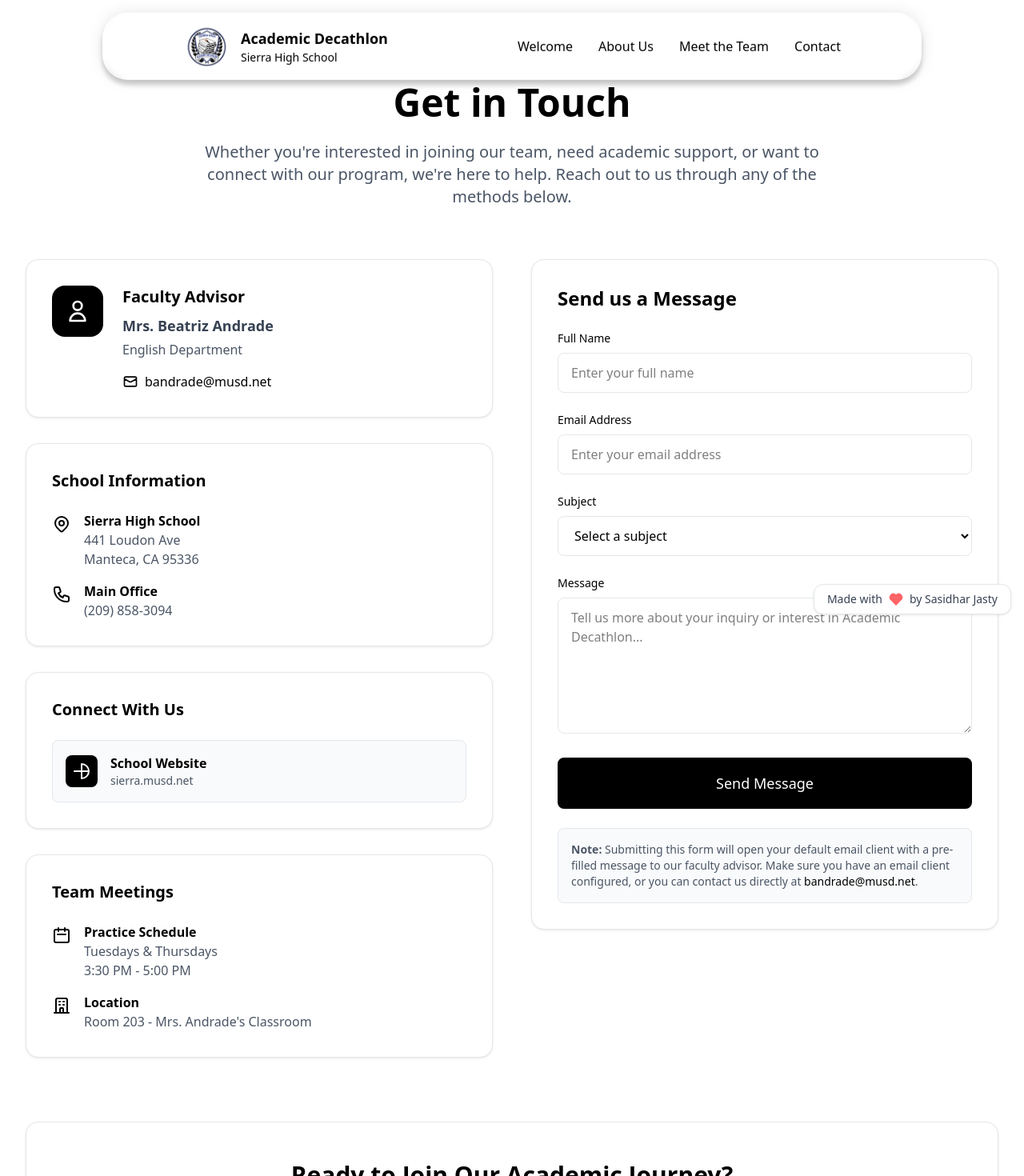
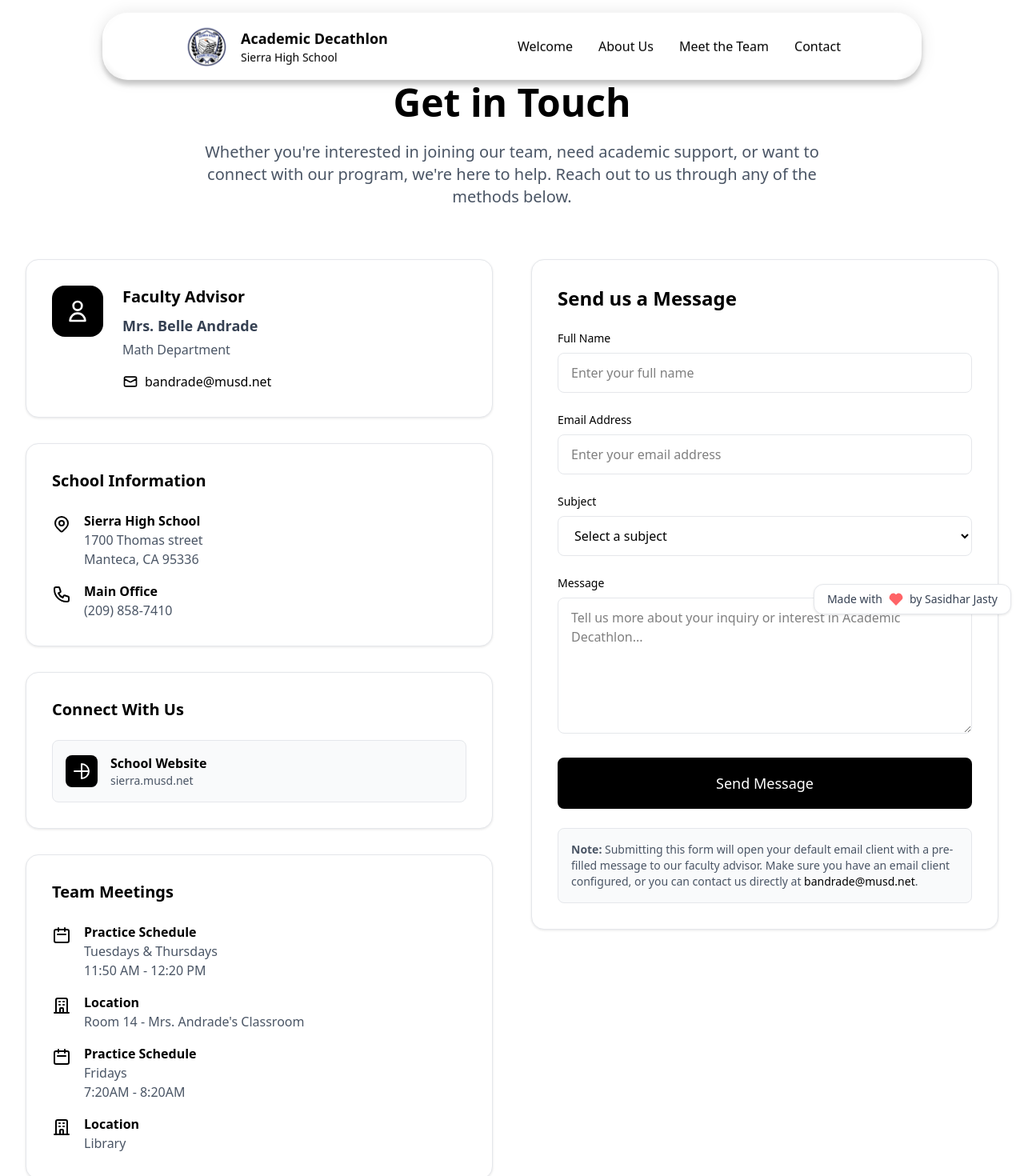
Before and after one commit to sasidharJasty/AcaDec, a React (Vite) app: page /contact in a window 1280 px wide. Shown: the top 1470 px of the page at 80% size. Built offline with nearby package versions, Linux system fonts and the light colour scheme.

Commit message:
Contact info Update

```diff
--- a/src/pages/Contact.jsx
+++ b/src/pages/Contact.jsx
@@ -70,8 +70,8 @@ const Contact = () => {
                 </div>
                 <div className="flex-1">
                   <h3 className="text-xl font-bold text-black  mb-2">Faculty Advisor</h3>
-                  <p className="text-lg font-semibold text-gray-700 mb-1">Mrs. Beatriz Andrade</p>
-                  <p className="text-gray-600 mb-4">English Department</p>
+                  <p className="text-lg font-semibold text-gray-700 mb-1">Mrs. Belle Andrade</p>
+                  <p className="text-gray-600 mb-4">Math Department</p>
                   <div className="space-y-2">
                     <a
                       href="mailto:bandrade@musd.net"
@@ -101,7 +101,7 @@ const Contact = () => {
                   <div>
                     <p className="font-semibold text-black">Sierra High School</p>
                     <p className="text-gray-600">
-                      441 Loudon Ave<br />
+                      1700 Thomas street<br />
                       Manteca, CA 95336
                     </p>
                   </div>
@@ -115,7 +115,7 @@ const Contact = () => {
                   </div>
                   <div>
                     <p className="font-semibold text-black">Main Office</p>
-                    <p className="text-gray-600">(209) 858-3094</p>
+                    <p className="text-gray-600">(209) 858-7410</p>
                   </div>
                 </div>
               </div>
@@ -126,7 +126,7 @@ const Contact = () => {
               <h3 className="text-xl font-bold text-black mb-6">Connect With Us</h3>
               <div className="space-y-4">
                 <a
-                  href="https://sierra.musd.net"
+                  href="https://sierrahigh.mantecausd.net/activities/academic-decathlon"
                   target="_blank"
                   rel="noopener noreferrer"
                   className="flex items-center space-x-4 p-4 bg-gray-50 rounded-lg border border-gray-200 hover:scale-105 transition-all"
@@ -158,7 +158,7 @@ const Contact = () => {
                     <p className="font-semibold text-black">Practice Schedule</p>
                     <p className="text-gray-600">
                       Tuesdays & Thursdays<br />
-                      3:30 PM - 5:00 PM
+                      11:50 AM - 12:20 PM
                     </p>
                   </div>
                 </div>
@@ -171,7 +171,34 @@ const Contact = () => {
                   </div>
                   <div>
                     <p className="font-semibold text-black">Location</p>
-                    <p className="text-gray-600">Room 203 - Mrs. Andrade's Classroom</p>
+                    <p className="text-gray-600">Room 14 - Mrs. Andrade's Classroom</p>
+                  </div>
+                </div>
+
+                <div className="flex items-start space-x-4">
+                  <div className="flex-shrink-0">
+                    <svg className="w-6 h-6 text-black mt-1" fill="none" stroke="currentColor" viewBox="0 0 24 24">
+                      <path strokeLinecap="round" strokeLinejoin="round" strokeWidth={2} d="M8 7V3m8 4V3m-9 8h10M5 21h14a2 2 0 002-2V7a2 2 0 00-2-2H5a2 2 0 00-2 2v12a2 2 0 002 2z" />
+                    </svg>
+                  </div>
+                  <div>
+                    <p className="font-semibold text-black">Practice Schedule</p>
+                    <p className="text-gray-600">
+                      Fridays<br />
+                      7:20AM - 8:20AM
+                    </p>
+                  </div>
+                </div>
+
+                <div className="flex items-start space-x-4">
+                  <div className="flex-shrink-0">
+                    <svg className="w-6 h-6 text-black mt-1" fill="none" stroke="currentColor" viewBox="0 0 24 24">
+                      <path strokeLinecap="round" strokeLinejoin="round" strokeWidth={2} d="M19 21V5a2 2 0 00-2-2H7a2 2 0 00-2 2v16m14 0h2m-2 0h-5m-9 0H3m2 0h5M9 7h1m-1 4h1m4-4h1m-1 4h1m-5 10v-5a1 1 0 011-1h2a1 1 0 011 1v5m-4 0h4" />
+                    </svg>
+                  </div>
+                  <div>
+                    <p className="font-semibold text-black">Location</p>
+                    <p className="text-gray-600">Library</p>
                   </div>
                 </div>
               </div>
```
